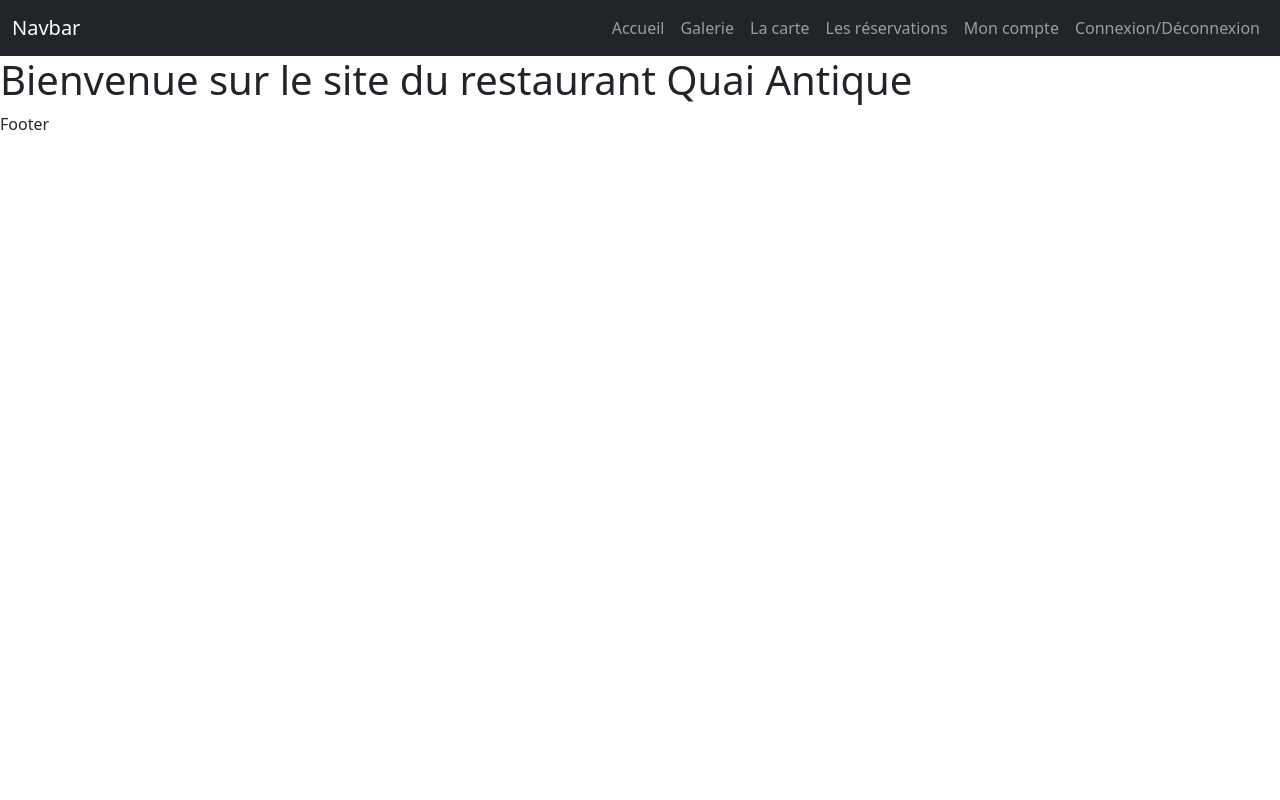
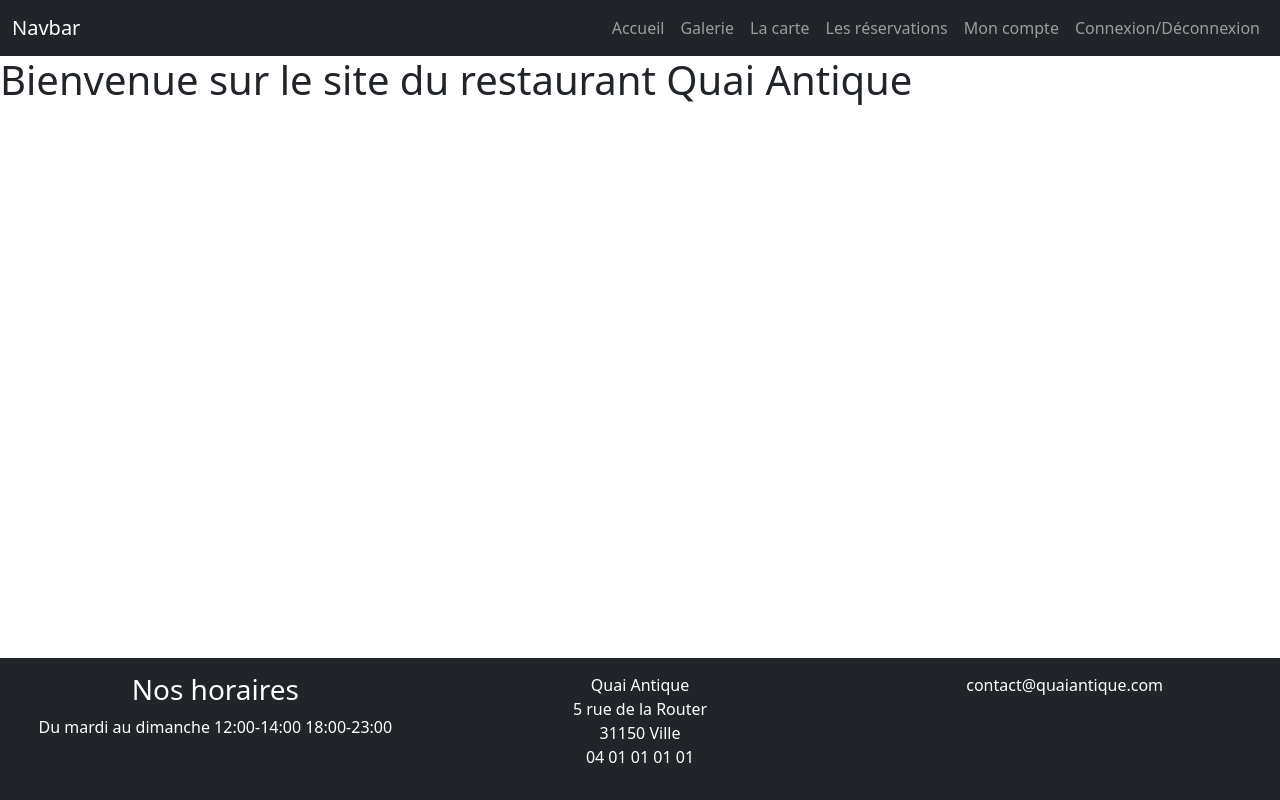
Before and after one commit to DieterHir/QuaiAntiqueFront, a website with bundled scripts: page index.html in a window 1280 px wide. Built offline with nearby package versions, Linux system fonts and the light colour scheme; files whose address does not match are found by name; a web font is replaced by a local one.

Commit message:
ajout footer

```diff
--- a/index.html
+++ b/index.html
@@ -58,7 +58,24 @@
         <!-- Le contenu de la page sera injecté ici-->
     </main>
 
-    <footer>Footer</footer>
+    <footer class="bg-dark text-white text-center footer">
+        <div class="row">
+            <div class="col-12 col-lg-4">
+                <h3>Nos horaires</h3>
+                <p>Du mardi au dimanche 12:00-14:00 18:00-23:00</p>
+            </div>
+            <div class="col-6 col-lg-4">
+                <p>Quai Antique <br />
+                    5 rue de la Router <br />
+                    31150 Ville <br />
+                    04 01 01 01 01 <br />
+                </p>
+            </div>
+            <div class="col-6 col-lg-4">
+                <p>contact@quaiantique.com</p>
+            </div>
+        </div>
+    </footer>
 
     <script type="module" src="Router/Router.js"></script>
     <script src="node_modules/bootstrap/dist/js/bootstrap.bundle.min.js"></script>
--- a/styles/main.scss
+++ b/styles/main.scss
@@ -1,2 +1,22 @@
 @import url("/node_modules/bootstrap-icons/font/bootstrap-icons.css");
 @import 'custom';
+
+html{
+    position: relative;
+    min-height: 100%;
+}
+
+main{
+    margin-bottom: 250px;
+}
+
+footer.footer{
+    padding: 15px;
+    position: absolute;
+    bottom: 0;
+    width: 100%;
+}
+
+h3{
+    color: $primary;
+}
```
Also changed, not shown: styles/main.css, 1 other file.
